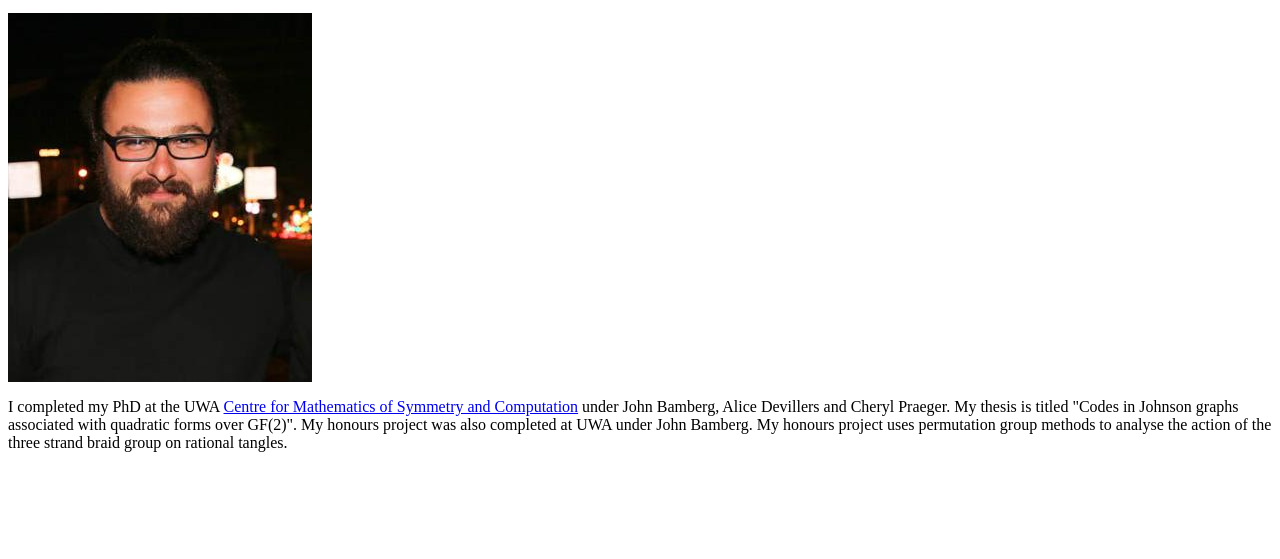
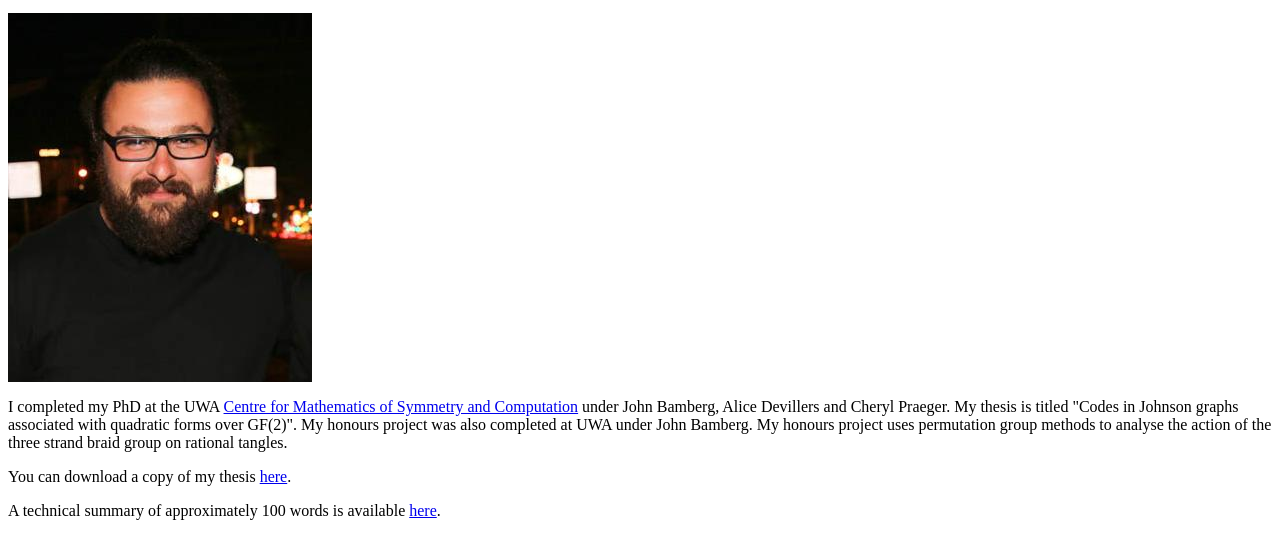
Before and after one commit to mioppolo/mioppolo.github.io, a plain HTML site: page index.html in a window 1280 px wide. Shown: the part 87-646 px from the top of the page. Drawn offline with Linux system fonts and the light colour scheme.

Commit message:
Update index.html

```diff
--- a/index.html
+++ b/index.html
@@ -5,3 +5,5 @@
 <img src="miopface.jpg" alt="A picture of me">
 
 <p> I completed my PhD at the UWA <a href="https://www.cmsc.io/">Centre for Mathematics of Symmetry and Computation</a> under John Bamberg, Alice Devillers and Cheryl Praeger. My thesis is titled "Codes in Johnson graphs associated with quadratic forms over GF(2)". My honours project was also completed at UWA under John Bamberg. My honours project uses permutation group methods to analyse the action of the three strand braid group on rational tangles.</p>
+<p> You can download a copy of my thesis <a href="Mark'sThesis.pdf" target="_blank">here</a>.</p>
+<p> A technical summary of approximately 100 words is available <a href="ABSTRACT_studentconnect_signed.pdf" target="_blank">here</a>.</p>
```
